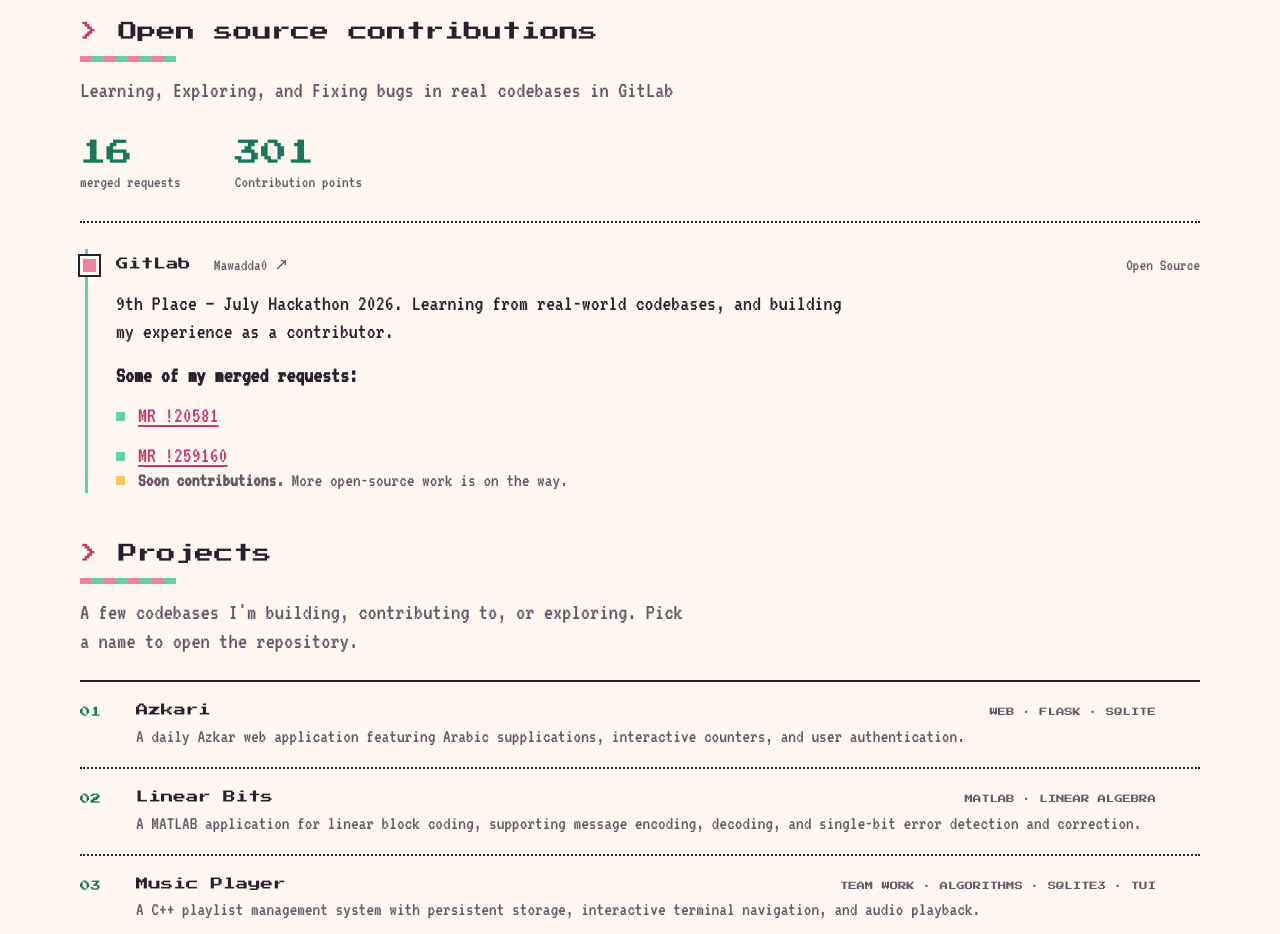
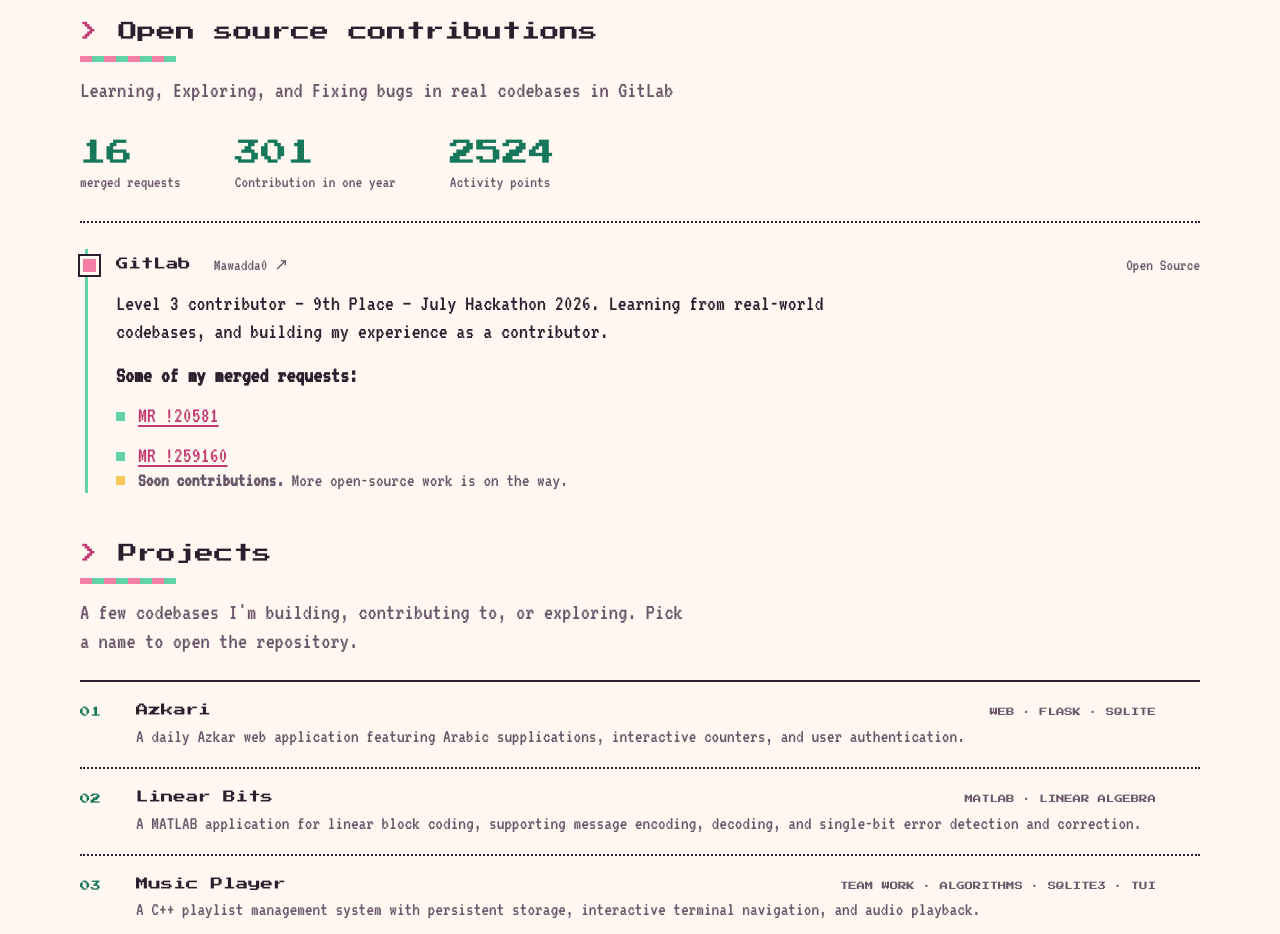
Before and after one commit to Mawadda0/Portfolio, a plain HTML site: page index.html in a window 1280 px wide. Shown: the part 1360-2294 px from the top of the page. Drawn offline with Linux system fonts and the light colour scheme; animation ran at ten frames a second.

Commit message:
Update Open source section

```diff
--- a/index.html
+++ b/index.html
@@ -101,7 +101,12 @@
 
         <div>
           <strong class="count-up" data-target="301">0</strong>
-          <span>Contribution points</span>
+          <span>Contribution in one year</span>
+        </div>
+
+        <div>
+          <strong class="count-up" data-target="2524">0</strong>
+          <span>Activity points</span>
         </div>
       </div>
 
@@ -116,7 +121,7 @@
           </div>
 
           <p class="oss-summary">
-            9th Place — July Hackathon 2026. Learning from real-world codebases, and building my experience as a
+            Level 3 contributor — 9th Place — July Hackathon 2026. Learning from real-world codebases, and building my experience as a
             contributor.
           </p>
           <p><strong>Some of my merged requests:</strong></p>
```
